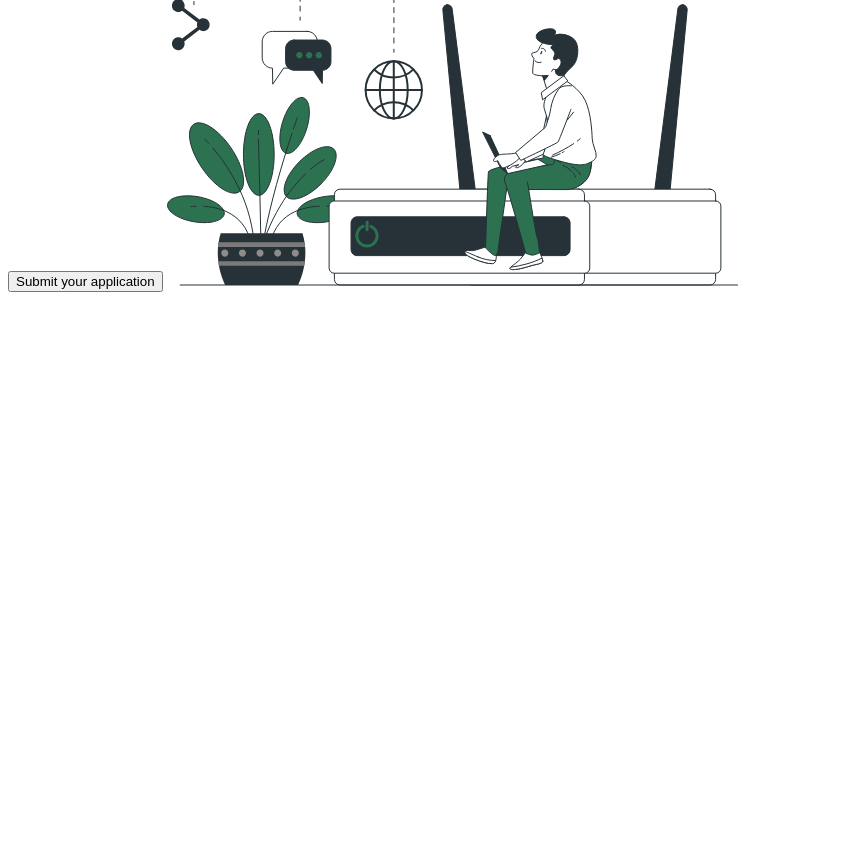
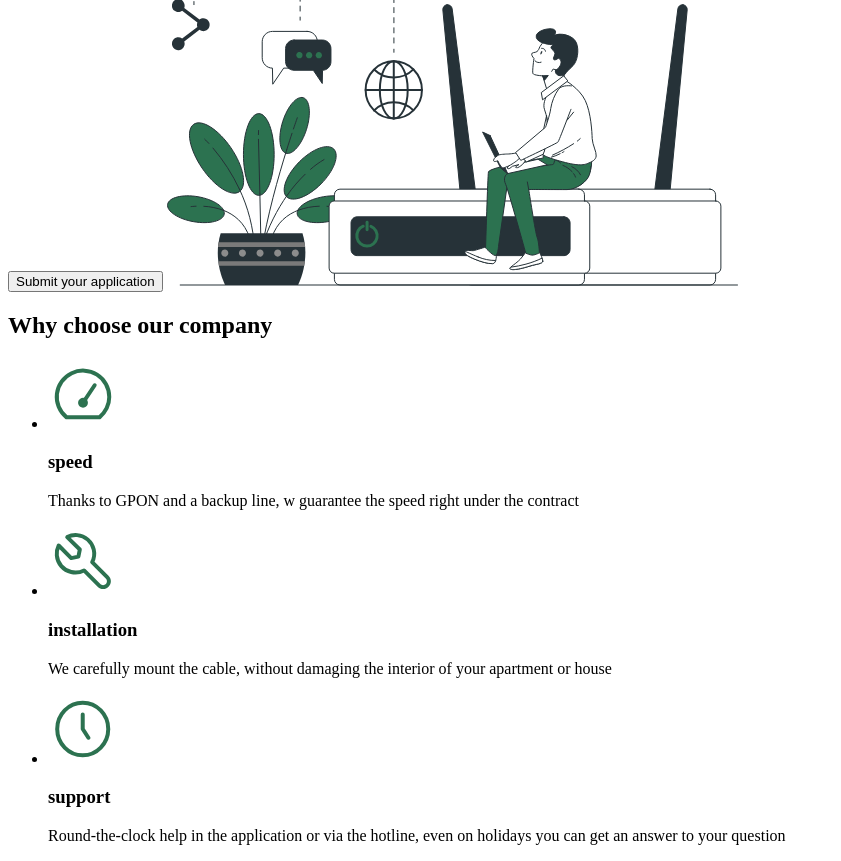
Before and after one commit to Leoyalta/team-project, a plain HTML site: page index.html in a window 1280 px wide. Shown: the part 541-1402 px from the top of the page, without its empty margins (0-841 px from the left). Before the commit the page ends 841 px from the top, so only its background shows below. Drawn offline with Linux system fonts and the light colour scheme.

Commit message:
add section2

```diff
--- a/index.html
+++ b/index.html
@@ -11,7 +11,7 @@
       <nav>
         <ul>
           <li><a href="">Home</a></li>
-          <li><a href="">About</a></li>
+          <li><a href="#advantages">About</a></li>
           <li><a href="">Reviews</a></li>
           <li><a href="">Tarrifs</a></li>
           <li><a href="">Contacts</a></li>
@@ -35,6 +35,46 @@
           height="560"
         />
       </section>
+      <!-- section2 -->
+      <section id="advantages">
+        <h2>Why choose our company</h2>
+        <ul>
+          <li>
+            <img src="./images/speed.svg" alt="speed" width="70" height="70" />
+            <h3>speed</h3>
+            <p>
+              Thanks to GPON and a backup line, w guarantee the speed right
+              under the contract
+            </p>
+          </li>
+          <li>
+            <img
+              src="./images/instal.svg"
+              alt="instal"
+              width="70"
+              height="70"
+            />
+            <h3>installation</h3>
+            <p>
+              We carefully mount the cable, without damaging the interior of
+              your apartment or house
+            </p>
+          </li>
+          <li>
+            <img
+              src="./images/support.svg"
+              alt="support"
+              width="70"
+              height="70"
+            />
+            <h3>support</h3>
+            <p>
+              Round-the-clock help in the application or via the hotline, even
+              on holidays you can get an answer to your question
+            </p>
+          </li>
+        </ul>
+      </section>
     </main>
   </body>
 </html>
```
Also changed, not shown: images/instal.svg (added), images/speed.svg (added), images/support.svg (added).
